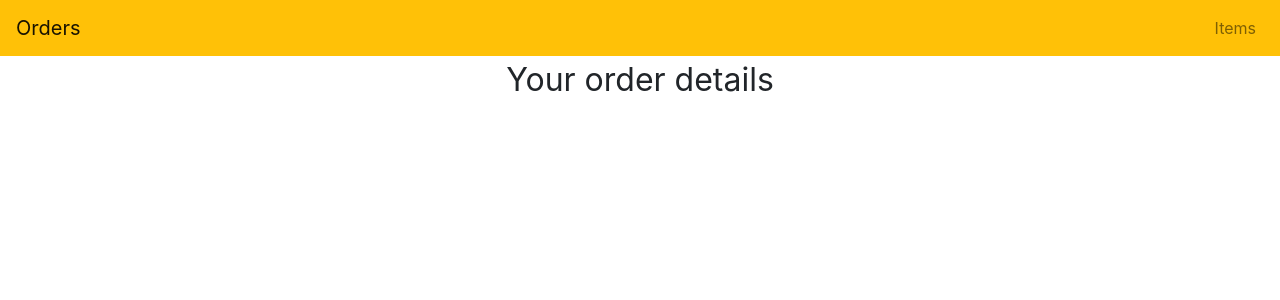
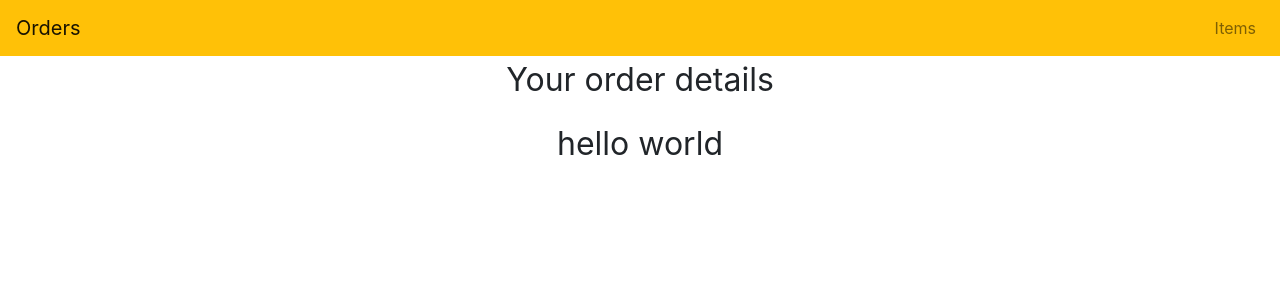
Before and after one commit to vinoth1996/Food_Ordering_App, a React (Create React App) app: page /Cart in a window 1280 px wide. Shown: the top 300 px of the page. Built offline with nearby package versions, Linux system fonts and the light colour scheme.

Commit message:
passed props via route

```diff
--- a/src/components/Cart.js
+++ b/src/components/Cart.js
@@ -1,12 +1,15 @@
 import React from 'react';
 import Nav from './NavBar'
 
-function Cart() {
+function Cart({message}) {
     return(
-        <div>
+        <>
             <Nav />
-            <p style={{ textAlign: 'center', fontSize: '2em' }}>Your order details</p>
-        </div>
+            <div style={{ textAlign: 'center', fontSize: '2em' }}>
+                <p >Your order details</p>
+                <p>{message}</p>
+            </div>
+        </>
     );
 }
 
--- a/src/components/navbar.js
+++ b/src/components/navbar.js
@@ -11,7 +11,7 @@ function NavBar({searchChange}) {
     return(
         <Navbar className="bg-warning justify-content-center" expand="lg" sticky="top">
             {
-                location.pathname == '/'
+                location.pathname === '/'
                 ?   <>
                         <Form inline>
                             <FormControl type="text" onChange={searchChange} placeholder="search the food" className="mr-sm-2" style={{ width: '18rem' }} />
--- a/src/routes.js
+++ b/src/routes.js
@@ -1,5 +1,5 @@
 import React from 'react';
-import { BrowserRouter, Route, Switch } from 'react-router-dom';
+import { BrowserRouter, Route } from 'react-router-dom';
 import Cart from './components/Cart';
 // import history from './history';
 import Home from './components/Home';
@@ -10,7 +10,7 @@ function routes() {
             {/* <Switch> */}
             <div>
                 <Route exact path='/' component={Home} />
-                <Route path='/Cart' component={Cart} />
+                <Route path='/Cart' component={() => <Cart message="hello world"/>} />
             </div>
             {/* </Switch> */}
         </BrowserRouter>
```
